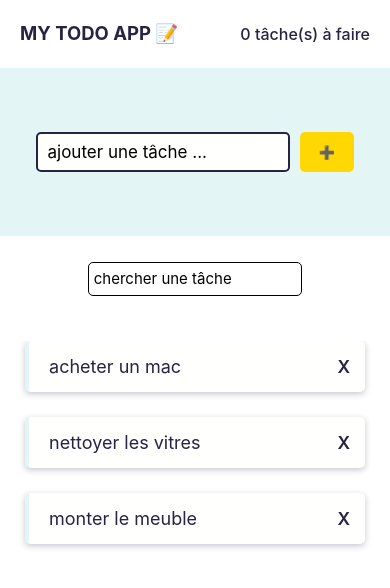
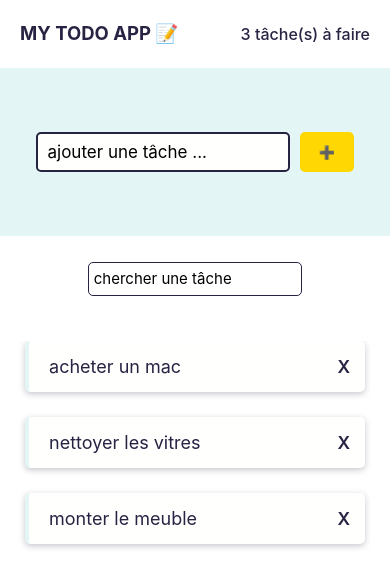
Before and after one commit to issoDev/todo-app, a React Native app: screen / in a window 390 px wide. Shown: the top 588 px of the page. Built offline with nearby package versions, Linux system fonts and the light colour scheme.

Commit message:
update file

```diff
--- a/App.js
+++ b/App.js
@@ -10,10 +10,16 @@ import SearchSection from './components/SearchSection';
 
 export default function App() {
   // states
-  const [todos, setTodos] = useState(todolist)
+  const [todos, setTodos] = useState(todolist);
+
+  //functions
+  const addTodo = () => {
+
+  }
+
   return (
     <SafeAreaView style={styles.appContainer}>
-      <Header/>
+      <Header todosLength={todos.length} />
       <InputSection />
       <SearchSection />
       <FlatList
--- a/components/Header.js
+++ b/components/Header.js
@@ -2,11 +2,11 @@ import React from 'react'
 import { Text, View } from 'react-native'
 import { styles } from '../styles/styles'
 
-export default function Header() {
+export default function Header({ todosLength }) {
   return (
     <View style={styles.headerContainer}>
       <Text style={styles.headerTitle}>MY TODO APP 📝</Text>
-      <Text style={styles.headerText}>0 tâche(s) à faire</Text>
+      <Text style={styles.headerText}>{todosLength} tâche(s) à faire</Text>
     </View>
   )
 }
--- a/components/InputSection.js
+++ b/components/InputSection.js
@@ -8,7 +8,8 @@ export default function InputSection() {
     <View style={styles.inputContainer}>
       <TextInput
         style={styles.textInput}
-        placeholder="ajouter une tâche ..." />
+        placeholder="ajouter une tâche ..."
+      />
       <CustomButton title="➕"></CustomButton>
     </View>
   )
--- a/styles/styles.js
+++ b/styles/styles.js
@@ -114,7 +114,8 @@ export const styles = StyleSheet.create({
     alignItems: "center"
   },
   searchInput: {
-    borderWidth: 1.5,
+    borderWidth: 1.6,
+    borderColor: colors.blue,
     height: 34,
     width: '55%',
     fontSize: 15,
```
